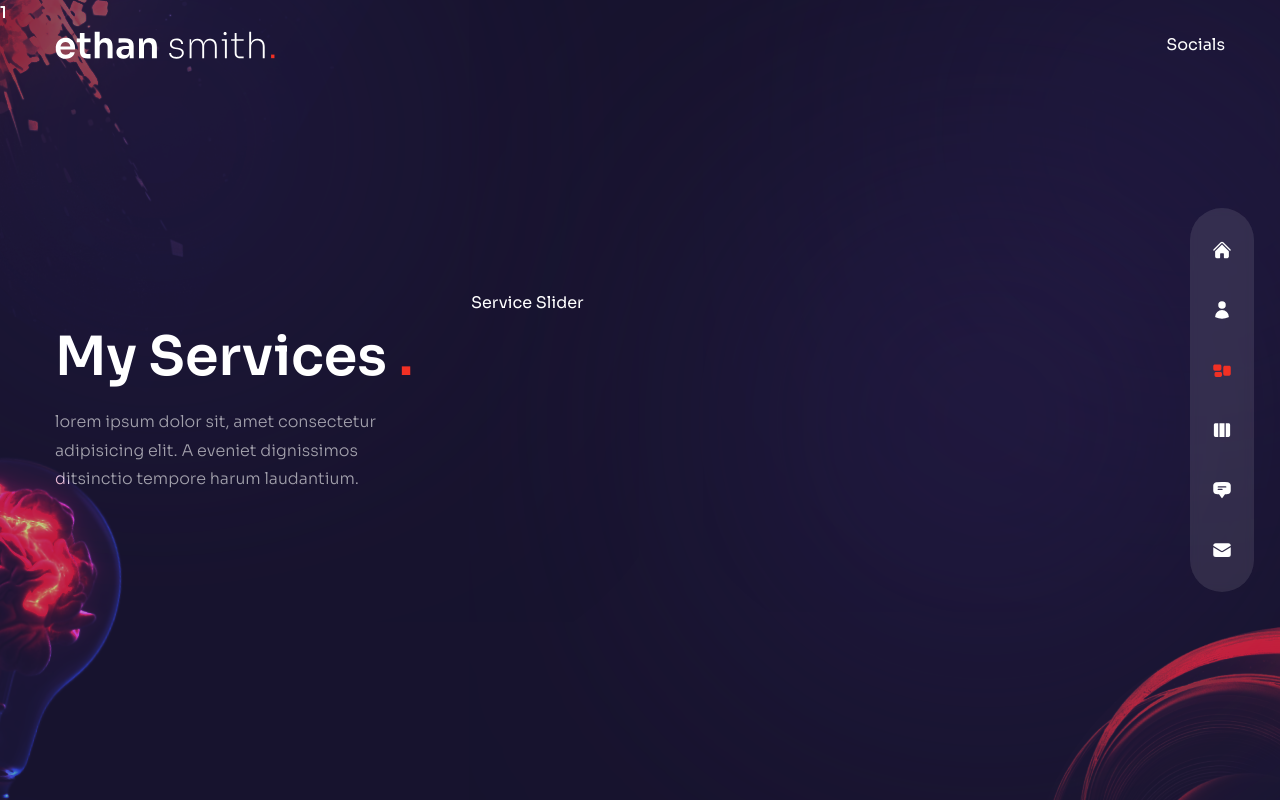
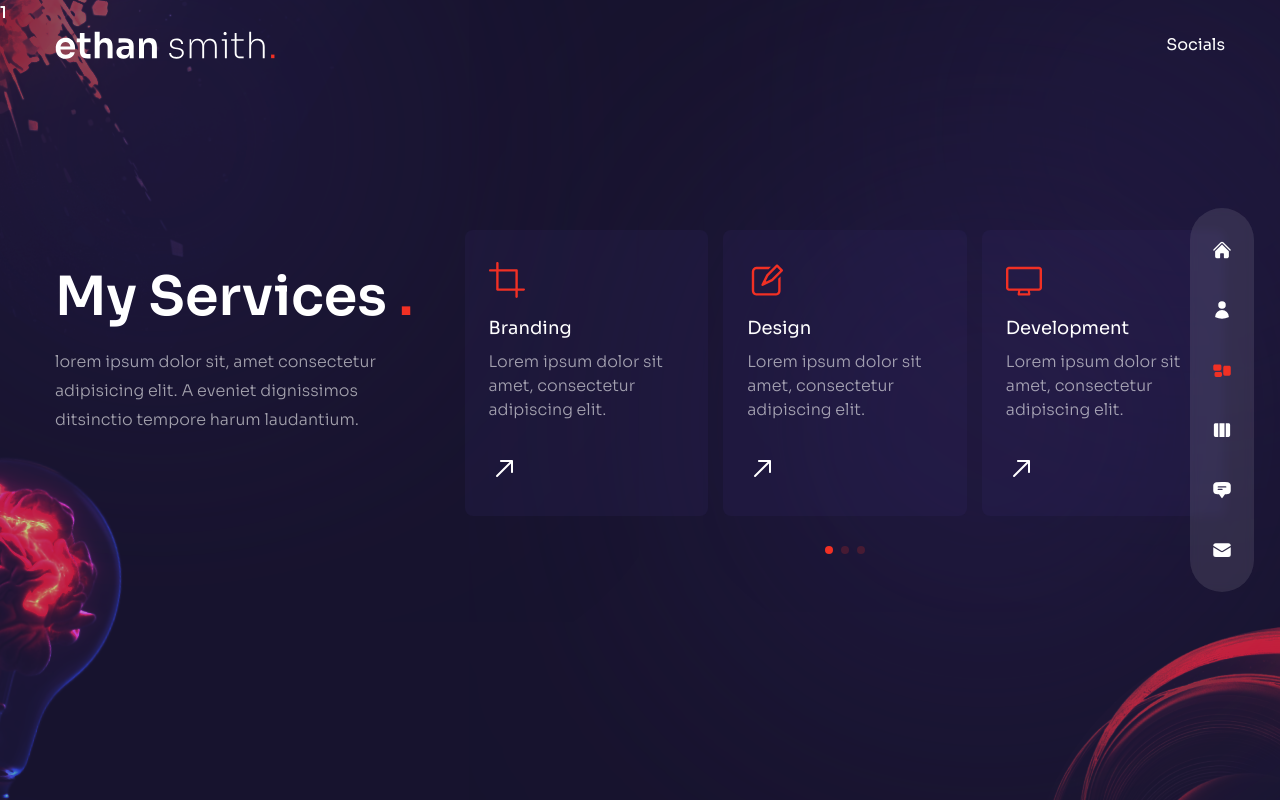
Before and after one commit to samiramez/sami-portfolio, a Next.js app: page /services in a window 1280 px wide. Built offline with nearby package versions, Linux system fonts and the light colour scheme.

Commit message:
adding the slider

```diff
--- a/components/ServiceSlider.js
+++ b/components/ServiceSlider.js
@@ -13,6 +13,7 @@
   RxDesktop,
   RxReader,
   RxRocket,
+  RxArrowTopRight,
 } from "react-icons/rx";
 
 //improt required modules
@@ -49,7 +50,47 @@
 
 const ServiceSlider = () => {
 
-  return <div>Service Slider</div>;
+  return <Swiper breakpoints={{
+    320: {
+      slidesPerView: 1,
+      spaceBetween: 15
+    },
+
+    640: {
+      slidesPerView: 3,
+      spaceBetween: 15
+    },
+  }}
+    freemode = {true}
+    pagination = {{
+      clickable: true,
+    }}
+    modules = {[FreeMode, Pagination]}
+    className='h-[240px] sm:h-[340px]'
+    >
+      {
+        serviceData.map((item,index) => {
+          return <SwiperSlide key={index}>
+            <div className='bg-[rgba(65,47,123,0.15)] h-max rounded-lg px-6 py-8 flex
+            sm:flex-col gap-x-6 sm:gap-x-0 group cursor-pointer hover:bg-rgba[(89,65,169,0.15)] transition-all duration-300'>
+              {/* icon */}
+              <div className='text-4xl text-accent mb-4'>{item.icon}</div>
+              {/* title & desc */}
+              <div className='mb-8'>
+                <div className= 'mb-2 text-lg'>{item.title}</div>
+                <p className='max-w-[350px] leading-normal'>{item.description}</p>
+              </div>
+              {/* arrow */}
+              <div className='text-3xl'>
+                <RxArrowTopRight className='group-hover:rotate-45
+                group-hover:text-accent transi duration-300'/>
+              </div>
+            </div>
+          </SwiperSlide>
+        })
+      }
+
+  </Swiper>
 };
 
 export default ServiceSlider;
--- a/pages/services/index.js
+++ b/pages/services/index.js
@@ -17,19 +17,36 @@
           {/* text */}
           <div className='text-center flex xl:w-[30vw] flex-col lg:text-left mb-4
           xl:mb-0'>
-            <h2 className='h2 xl:mt-8'>
+            <motion.h2
+            variants={fadeIn('up',0.3)}
+            initial='hidden'
+            animate='show'
+            exit='hidden'
+            className='h2 xl:mt-8'>
               My Services <span className='text-accent'>.</span>
-            </h2>
-            <p className='mb-4 max-w-[400px] mx-auto lg:mx-0'>
+            </motion.h2>
+            <motion.p
+            variants={fadeIn('up',0.4)}
+            initial='hidden'
+            animate='show'
+            exit='hidden'
+            className='mb-4 max-w-[400px] mx-auto lg:mx-0'>
               lorem ipsum dolor sit, amet consectetur adipisicing elit. A
               eveniet dignissimos ditsinctio tempore harum laudantium.
-            </p>
+            </motion.p>
           </div>
           {/* slider */}
-          <ServiceSlider />
+          <motion.div
+          variants={fadeIn('down',0.6)}
+          initial='hidden'
+          animate='show'
+          exit='hidden'
+          className='w-full xl:max-w-[65%]'>
+            <ServiceSlider />
+          </motion.div>
         </div>
-        <Bulb />
       </div>
+      <Bulb />
     </div>
   );
 };
```
